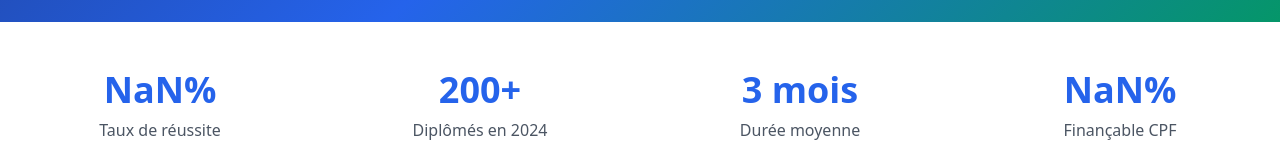
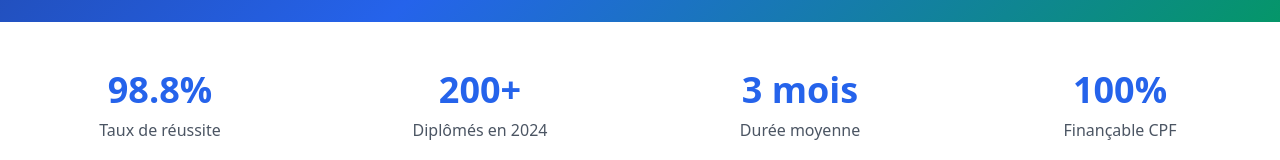
Before and after one commit to YacineB2/HELLOFORMA, a website: page certifications.html in a window 1280 px wide. Shown: the part 486-646 px from the top of the page. Drawn offline with nearby package versions, Linux system fonts and the light colour scheme.

Commit message:
Fix GSAP stats counter - Update success rate to 98.8% - Fix NaN issue in counter animation - Improve decimal number handling

```diff
--- a/certifications.html
+++ b/certifications.html
@@ -125,7 +125,7 @@
         <div class="max-w-7xl mx-auto px-4">
             <div class="grid md:grid-cols-4 gap-8 text-center">
                 <div>
-                    <div class="text-4xl font-bold text-helloforma-blue mb-2">95%</div>
+                    <div class="text-4xl font-bold text-helloforma-blue mb-2">98.8%</div>
                     <div class="text-gray-600">Taux de réussite</div>
                 </div>
                 <div>
@@ -667,32 +667,46 @@
         // Animate trust indicators (stats counters)
         const stats = document.querySelectorAll(".py-12.bg-white .text-4xl");
         stats.forEach((stat, index) => {
-            const text = stat.textContent;
+            const text = stat.textContent.trim();
             const hasPercent = text.includes("%");
             const hasPlus = text.includes("+");
-            const number = parseInt(text.replace(/[^0-9]/g, ""));
+            const hasMois = text.includes("mois");
+
+            // Extract number (including decimals)
+            let finalValue;
+            if (text.includes(".")) {
+                finalValue = parseFloat(text.replace(/[^0-9.]/g, ""));
+            } else {
+                finalValue = parseInt(text.replace(/[^0-9]/g, ""));
+            }
+
+            // Skip if we can't parse the number
+            if (isNaN(finalValue)) return;
 
             gsap.from(stat, {
                 textContent: 0,
                 duration: 2,
                 delay: index * 0.2,
                 ease: "power2.out",
-                snap: { textContent: 1 },
+                snap: hasPercent && text.includes(".") ? { textContent: 0.1 } : { textContent: 1 },
                 scrollTrigger: {
                     trigger: stat,
                     start: "top 80%",
                     once: true
                 },
                 onUpdate: function() {
-                    const current = Math.ceil(this.targets()[0].textContent);
-                    if (hasPercent) {
-                        this.targets()[0].textContent = current + "%";
+                    let current = parseFloat(this.targets()[0].textContent);
+
+                    if (hasPercent && text.includes(".")) {
+                        this.targets()[0].textContent = current.toFixed(1) + "%";
+                    } else if (hasPercent) {
+                        this.targets()[0].textContent = Math.ceil(current) + "%";
                     } else if (hasPlus) {
-                        this.targets()[0].textContent = current + "+";
-                    } else if (text.includes("mois")) {
-                        this.targets()[0].textContent = current + " mois";
+                        this.targets()[0].textContent = Math.ceil(current) + "+";
+                    } else if (hasMois) {
+                        this.targets()[0].textContent = Math.ceil(current) + " mois";
                     } else {
-                        this.targets()[0].textContent = current + "%";
+                        this.targets()[0].textContent = Math.ceil(current);
                     }
                 }
             });
```
